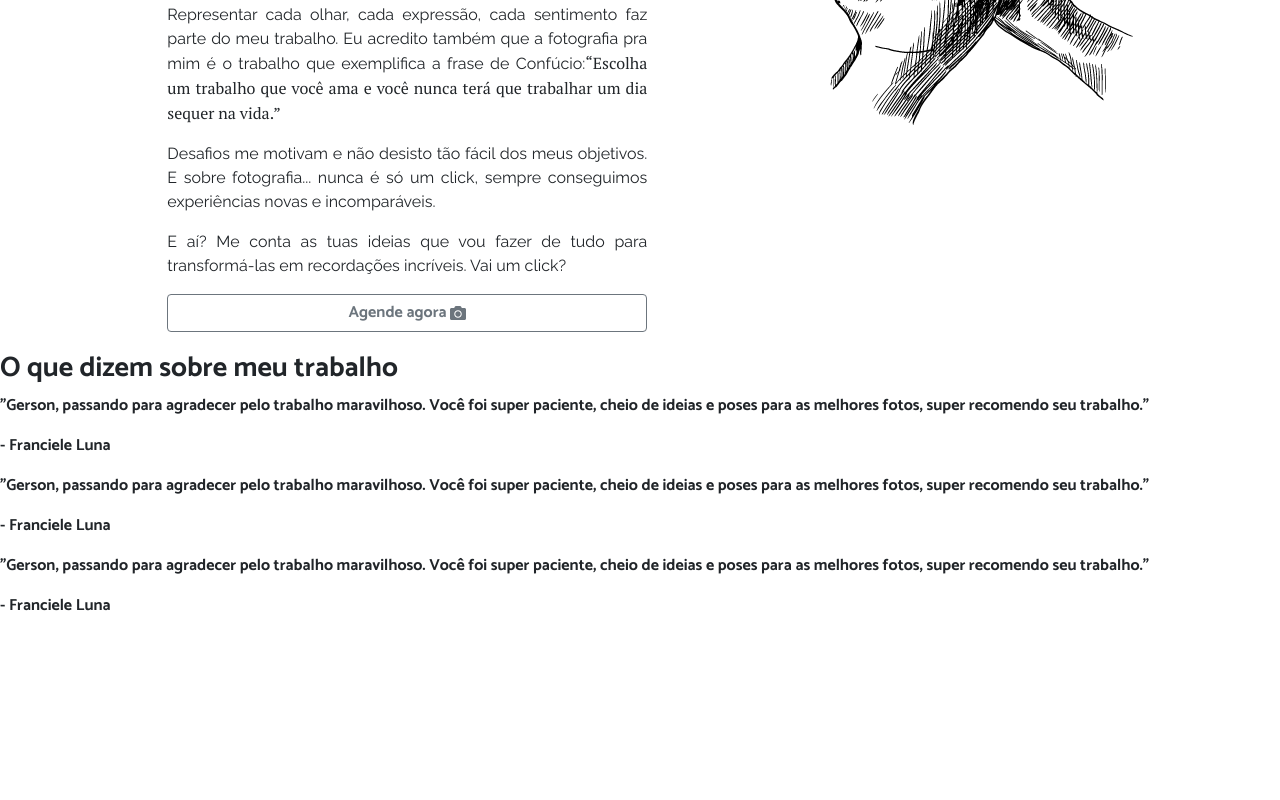
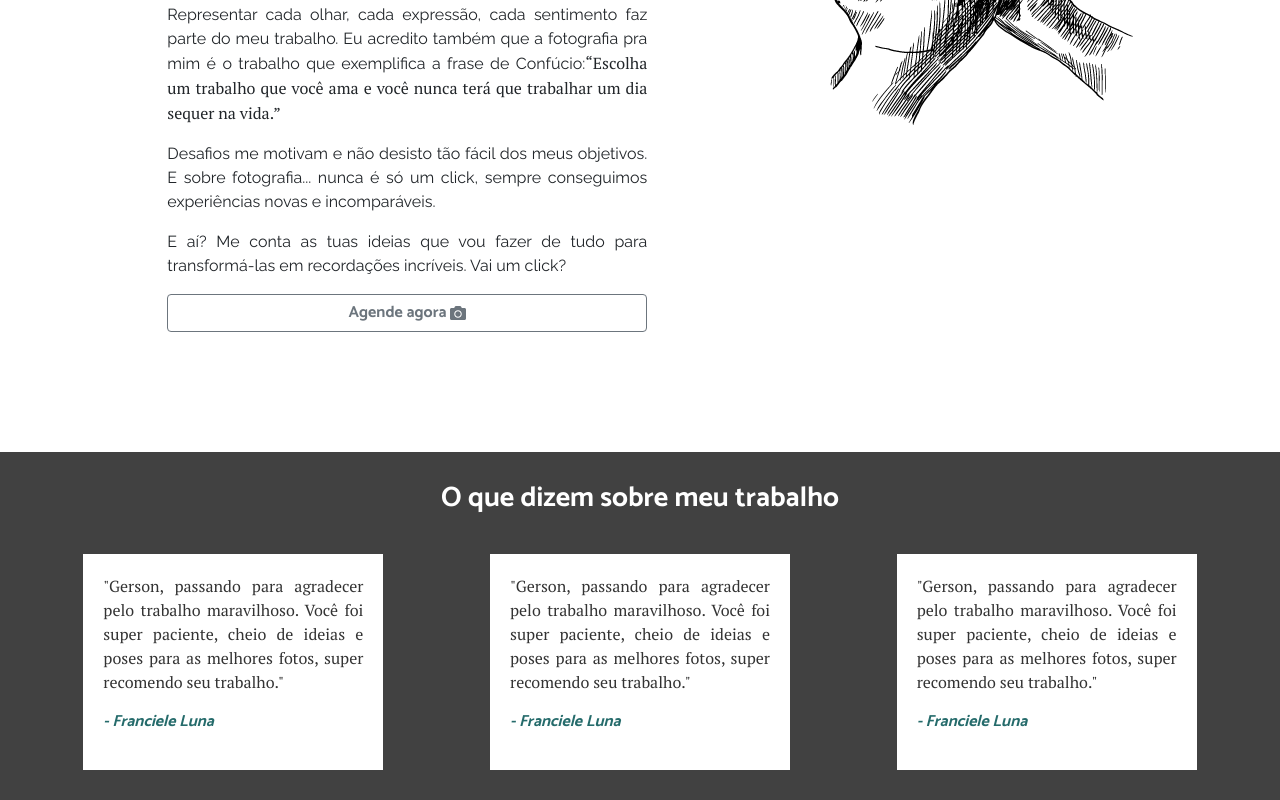
Before and after one commit to filipemelo2002/Photographer-Corner, a React (Create React App) app: page / in a window 1280 px wide. Shown: the part 1286-2086 px from the top of the page. Before the commit the page ends 1920 px from the top, so only its background shows below. Built offline with nearby package versions, Linux system fonts and the light colour scheme.

Commit message:
People's thoughts styles

```diff
--- a/src/pages/home/styles.css
+++ b/src/pages/home/styles.css
@@ -48,6 +48,50 @@
 .aboutMe>section>p>span{
     font-family: 'PT Serif', serif;
 }
+
+.peoplesThoughts{
+    padding: 30px;
+    display:flex;
+    margin-top: 100px;
+    flex-direction: column;
+    background-color: #414141;
+    color: white;
+}
+
+.peoplesThoughts>h3{
+    text-align: center;
+}
+
+.peoplesThoughts>.cardPersonGroup{
+    width: 100%;
+    display: grid;
+    margin-top: 30px;
+    grid-template-columns: repeat(3, 1fr);
+    justify-items: center;
+}
+
+.peoplesThoughts>.cardPersonGroup>.cardPerson{
+    background-color: #fff;
+    padding: 20px;
+    max-width: 300px;
+    color: rgb(51, 51, 51);
+    cursor: pointer;
+}
+.cardPerson>section>p{
+    font-family: 'PT Serif', serif;
+    text-align: justify;
+}
+.cardPerson>footer>p{
+    color: rgb(37, 107, 107);
+    font-style: italic;
+}
+
+@media (max-width: 500px){
+    .peoplesThoughts>.cardPersonGroup{
+        grid-template-columns: 1fr;
+        row-gap: 20px;
+    }
+}
 @media (max-width: 1200px){
     .illustration{
        display: none;
```
